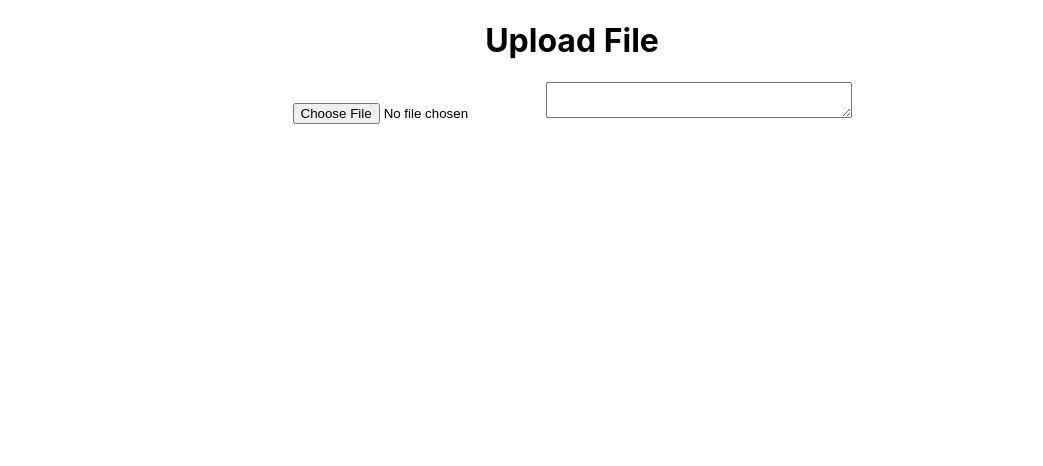
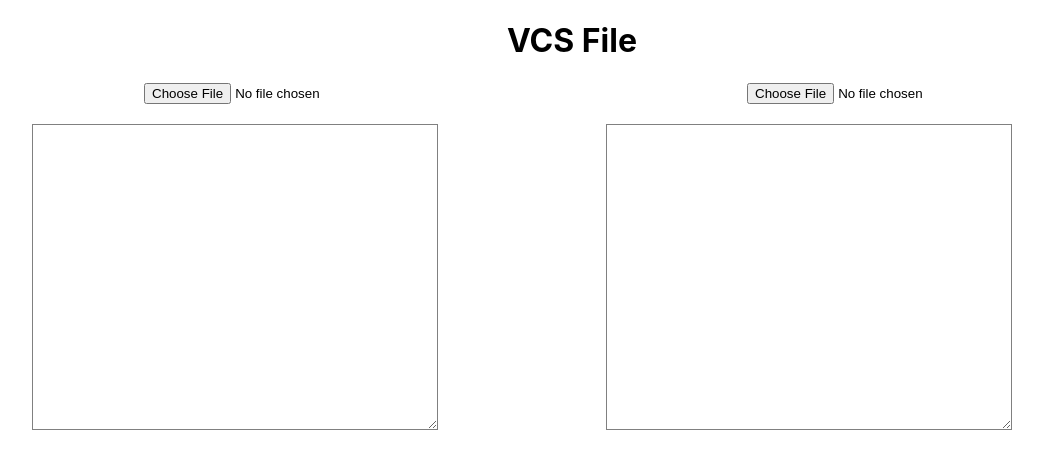
Before and after one commit to deshant19/VCS, a React (Create React App) app in the folder frontend/: page / in a window 1280 px wide. Shown: the top 466 px of the page, without its empty margins (68-1111 px from the left). Built offline with nearby package versions, Linux system fonts and the light colour scheme.

Commit message:
React UI changes

```diff
--- a/frontend/src/App.css
+++ b/frontend/src/App.css
@@ -28,11 +28,40 @@
   color: #61dafb;
 }
 
-@keyframes App-logo-spin {
-  from {
-    transform: rotate(0deg);
-  }
-  to {
-    transform: rotate(360deg);
-  }
+div #show {
+  margin-bottom: 20px;
 }
+
+div #first {
+  padding-right: 250px;
+}
+
+div #second {
+  padding-left: 100px;
+}
+
+div #show-text-first {
+  border: 1px solid gray;
+  min-height: 300px;
+  overflow: auto;
+  padding: 2px;
+  resize: both;
+  width: 400px;
+  font-size:15px;
+  color:#000;
+  float: left;
+  margin-left: 100px;
+}
+
+div #show-text-second {
+  border: 1px solid gray;
+  min-height: 300px;
+  overflow: auto;
+  padding: 2px;
+  resize: both;
+  width: 400px;
+  font-size:15px;
+  color:#000;
+  float: right;
+  margin-right: 200px;
+}
--- a/frontend/src/App.js
+++ b/frontend/src/App.js
@@ -6,7 +6,67 @@ function App() {
   const [file, setFile] = useState('')
   const [loading, setLoading] = useState(false)
 
-  const uploadFile = async e => {
+  const uploadFileFirst = async e => {
+
+    if (window.File && window.FileReader && window.FileList && window.Blob) {
+      var preview1 = document.getElementById('show-text-first');
+      var fileData1 = document.querySelector('input[id=first]').files[0];
+      var reader1 = new FileReader()
+
+      var textFile1 = /text.*/;
+
+      if (fileData1.type.match(textFile1)) {
+         reader1.onload = function (event) {
+            preview1.innerHTML = event.target.result;
+         }
+      } else {
+         preview1.innerHTML = "<span class='error'>It doesn't seem to be a text file!</span>";
+      }
+      reader1.readAsText(fileData1);
+
+    } else {
+      alert("Your browser is too old to support HTML5 File API");
+    }
+
+    const files1 = e.target.files
+    const data1 = new FormData()
+    data1.append('file', files1[0])
+    setLoading(true)
+    const res1 = await fetch(
+      '	http://localhost:8080/file/upload',
+      {
+        method: 'POST',
+        body: data1
+      }
+    )
+    const file1 = await res1.json()
+
+    setFile(file1.secure_url)
+    setLoading(false)
+  }
+
+  const uploadFileSecond = async e => {
+
+    if (window.File && window.FileReader && window.FileList && window.Blob) {
+      var preview = document.getElementById('show-text-second');
+      var fileData = document.querySelector('input[id=second]').files[0];
+      var reader = new FileReader()
+
+      var textFile = /text.*/;
+
+      if (fileData.type.match(textFile)) {
+         reader.onload = function (event) {
+            preview.innerHTML = event.target.result;
+         }
+      } else {
+         preview.innerHTML = "<span class='error'>It doesn't seem to be a text file!</span>";
+      }
+      reader.readAsText(fileData);
+
+    } else {
+      alert("Your browser is too old to support HTML5 File API");
+    }
+
     const files = e.target.files
     const data = new FormData()
     data.append('file', files[0])
@@ -26,18 +86,25 @@ function App() {
 
   return (
     <div className="App">
-      <h1>Upload File</h1>
-      <input
-        type="file"
-        name="file"
-        placeholder="Upload a file"
-        onChange={uploadFile}
-      />
-      {loading ? (
-        <h3>Loading...</h3>
-      ) : (
-        <textarea value={file} style={{ width: '300px' }} />
-      )}
+      <h1>VCS File</h1>
+      <div id = "show">
+        <input id = "first"
+          type="file"
+          name="file"
+          placeholder="Upload a file"
+          onChange={uploadFileFirst}
+        />
+        <input id = "second"
+          type="file"
+          name="file"
+          placeholder="Upload a file"
+          onChange={uploadFileSecond}
+        />
+      </div>
+
+        <div id="show-text-first"></div>
+        <div id="show-text-second"></div>
+
     </div>
   )
 }
```
